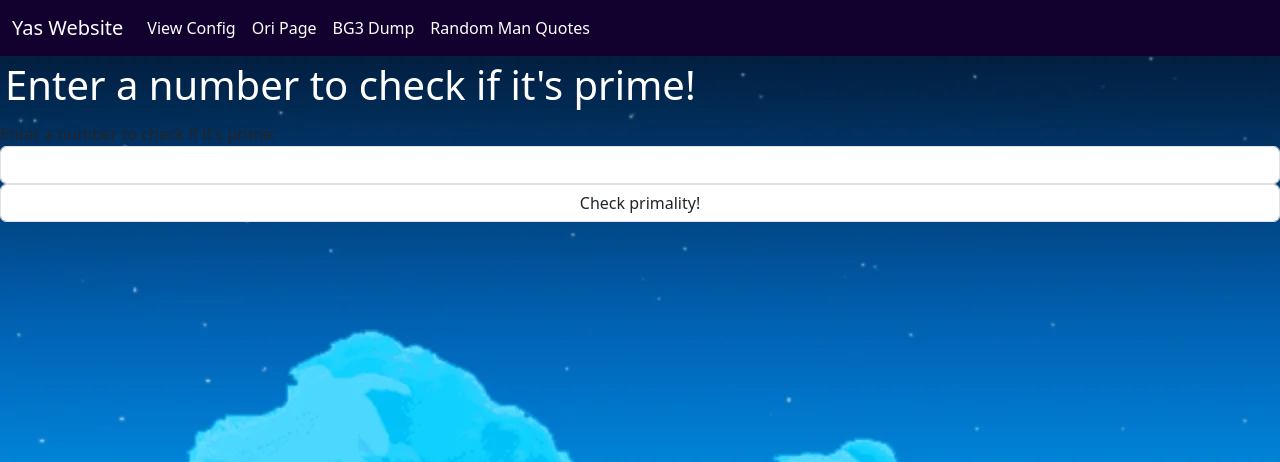
After one commit to ybettles/SimpleFlask, a Flask app: page /primality-check in a window 1280 px wide. The commit adds this page. Shown: the top 462 px of the page. Run offline with Flask 3, Linux system fonts and the light colour scheme.

Commit message:
progress on the prime number checker form - still some issues on submission, to be ironed out in the coming weeks

```diff
--- a/main.py
+++ b/main.py
@@ -1,7 +1,13 @@
-from flask import Flask, current_app, url_for, render_template
+from flask import Flask, current_app, url_for, render_template, redirect
+from flask_wtf import FlaskForm
+from wtforms import IntegerField, SubmitField
+from wtforms.validators import InputRequired, NumberRange
+import secrets
+
 from time import time, ctime
 from random import randint
 from math import isqrt
+
 
 def get_quotes():
     quotes = []
@@ -42,6 +48,13 @@ quotes_list = get_quotes()
 img_urls = get_img_urls()
 bg3_img_urls = get_bg3_img_urls()
 
+foo = secrets.token_urlsafe(16)
+app.secret_key = foo
+
+class NumberForm(FlaskForm):
+    number = IntegerField('Enter a number to check if it\'s prime:', validators=[InputRequired(message="You can't submit an empty response!"), NumberRange(min=0, message="Please provide positive integer")])
+    submit = SubmitField("Check primality!")
+
 @app.route("/")
 def home():
     return render_template('home.html', title="Home")
@@ -63,6 +76,18 @@ def view():
     config = current_app.config
     return render_template('view.html', name=name, config=config, title="Config")
 
+
+@app.route("/primality-check", methods=['GET', 'POST'])
+def primePage():
+    form = NumberForm()
+    message = ""
+    if form.validate_on_submit():
+        number = form.number.data
+        redirect(url_for('prime', number=number), code=302)
+    else:
+        message = "Invalid input, please try again."
+    return render_template('prime-page.html', title="Primality Check", form=form, message=message)
+
 @app.route("/primality-check/int=<int:number>")
 def prime(number):
     isPrime = is_prime(number)
--- a/static/css/styles.css
+++ b/static/css/styles.css
@@ -2,8 +2,14 @@
     color: white;
 }
 
+.input-group {
+    max-width:500px;
+    padding: 5px;
+}
+
 h1 {
     color: white;
+    padding: 5px;
 }
 
 a:link {
--- /dev/null
+++ b/templates/prime-page.html
@@ -0,0 +1,21 @@
+{% extends "base.html" %}
+{% block content %}
+<h1 class="main-text">Enter a number to check if it's prime!</h1>
+{{ form.hidden_tag() }}
+<!-- note for next time i work on this:
+check on what form.number.data is actually doing because its not behaving how i think it does -->
+<form method="POST" action="{{ url_for('prime', number=form.number.data) }}">
+<div class="form-group">
+  {{ form.number.label }}
+  {{ form.number(class_="form-control", size=32) }}
+</div>
+{{ form.submit(class_="form-control")}}
+</form>
+
+<!--
+<div class="input-group">
+  <input type="text" class="form-control" placeholder="Number" aria-label="number input" aria-describedby="button-addon">
+  <button class="btn btn-outline-secondary"" type="submit">Check primality!</button>
+</div>
+-->
+{% endblock %}
```
